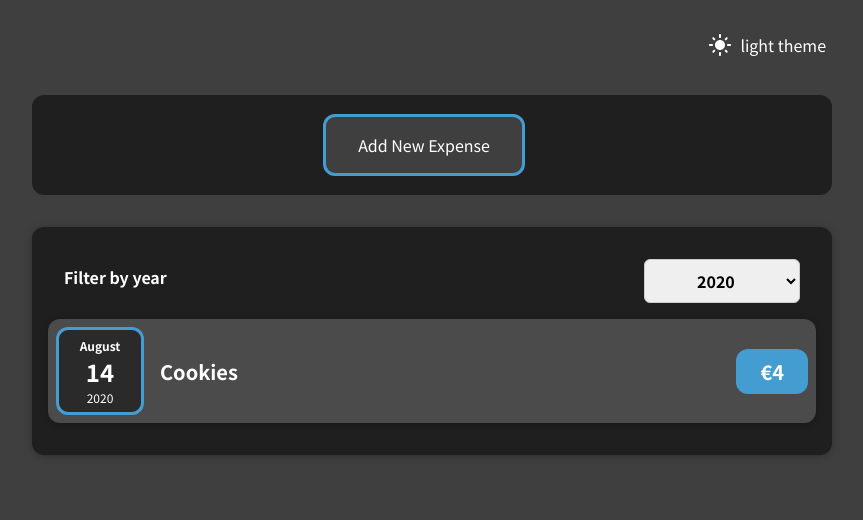
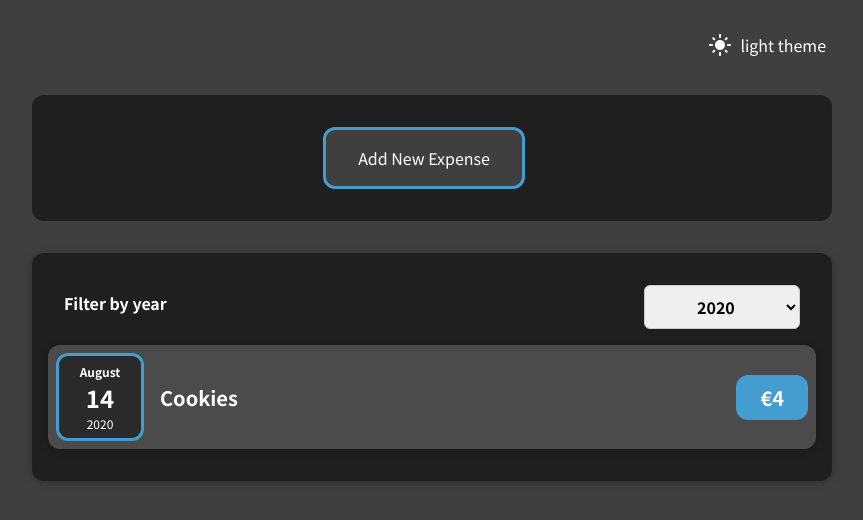
Before and after one commit to Alicino88/React-expense-tracker, a React (Create React App) app: page / in a window 1280 px wide. Shown: the top 520 px of the page, without its empty margins (208-1071 px from the left). Built offline with nearby package versions, Linux system fonts and the light colour scheme.

Commit message:
Added light mode to NewExpense.js

```diff
--- a/src/components/NewExpense/NewExpense.css
+++ b/src/components/NewExpense/NewExpense.css
@@ -1,8 +1,19 @@
 .new-expense {
   background-color: #1f1f1f;
-  border: 3px solid #1f1f1f;
   color: white;
-  padding: 1rem;
+  padding: 2rem;
+  margin: 2rem auto;
+  width: 50rem;
+  max-width: 95%;
+  border-radius: 12px;
+  text-align: center;
+}
+
+.new-expense-light {
+  background-color: white;
+  border: 3px solid #3f3f3f;
+  color: #3f3f3f;
+  padding: 2rem;
   margin: 2rem auto;
   width: 50rem;
   max-width: 95%;
@@ -21,8 +32,25 @@
   margin-right: 1rem;
 }
 
+.new-expense-light button {
+  font: inherit;
+  cursor: pointer;
+  padding: 1rem 2rem;
+  border: 3px solid #449dd1;
+  background-color: #449dd1;
+  color: white;
+  border-radius: 12px;
+  margin-right: 1rem;
+}
+
 .new-expense button:hover,
 .new-expense button:active {
   background-color: #545353;
   border-color: #449dd1;
 }
+
+.new-expense-light button:hover,
+.new-expense-light button:active {
+  background-color: #76c5f3;
+  border-color: #76c5f3;
+}
--- a/src/components/NewExpense/NewExpense.js
+++ b/src/components/NewExpense/NewExpense.js
@@ -1,7 +1,10 @@
 import "./NewExpense.css";
 import ExpenseForm from "./ExpenseForm";
 import { useState } from "react";
+import { useContext } from "react";
+import { DarkModeContext } from "../Context/LightModeContext";
 const NewExpense = (props) => {
+  const { lightMode } = useContext(DarkModeContext);
   /*isEditing is initially false and Add new expense button is shown*/
   const [isEditing, setIsEditing] = useState(false);
   /*enteredExpenseData arguments arrive from ExpenseForm child component(the data we put into the form) */
@@ -25,7 +28,7 @@ const NewExpense = (props) => {
   };
 
   return (
-    <div className="new-expense">
+    <div className={!lightMode ? "new-expense" : "new-expense-light"}>
       {!isEditing && (
         <button onClick={startEditingHandler}>Add New Expense</button>
       )}
```
